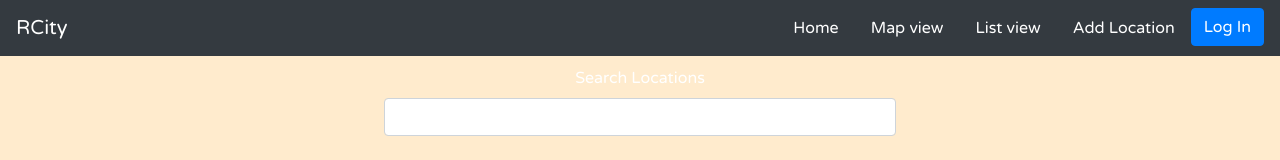
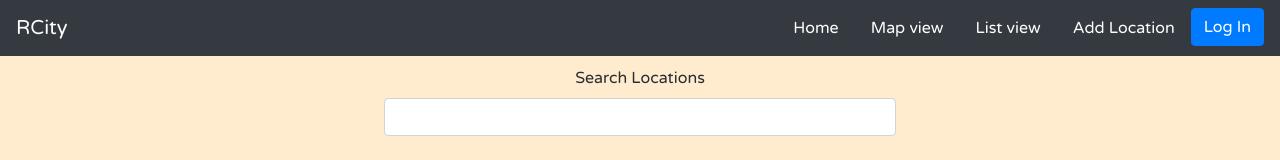
Before and after one commit to ejsmith13/city_app, a React (Create React App) app in the folder client/: page /list in a window 1280 px wide. Shown: the top 160 px of the page. Built offline with nearby package versions, Linux system fonts and the light colour scheme; no server answers; what google-maps-react would draw is missing.

Commit message:
changed color of search label

```diff
--- a/client/src/App.css
+++ b/client/src/App.css
@@ -128,7 +128,7 @@
 }
 
 .search-label{
-  color:white;
+  color: #282c34;
 }
 
 form.search {
```
